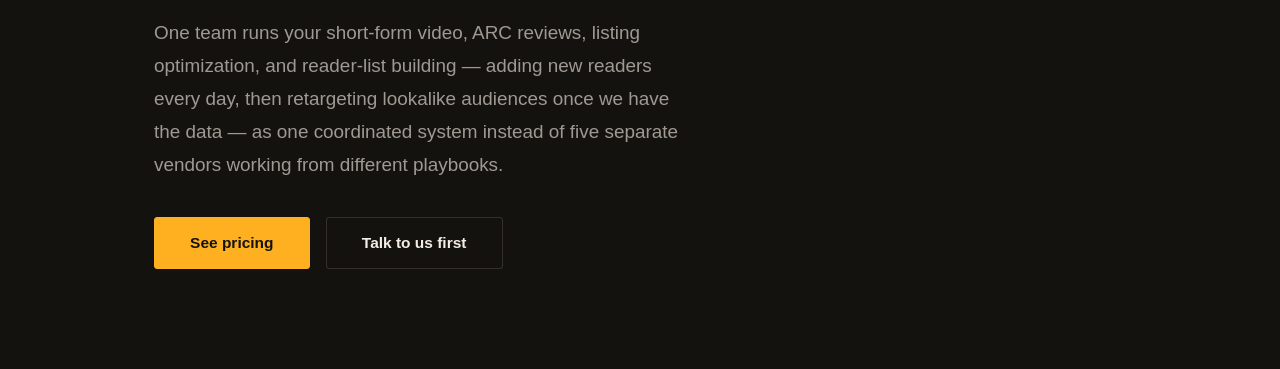
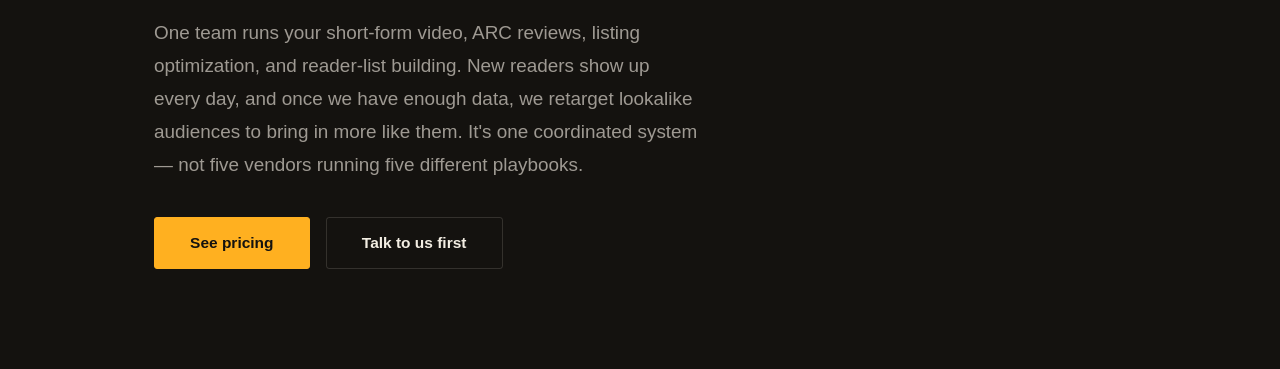
Before and after one commit to Booktok-max/Milky, a plain HTML site: page site/index.html in a window 1280 px wide. Shown: the part 411-780 px from the top of the page. Drawn offline with Linux system fonts and the light colour scheme; a web font is replaced by a local one.

Commit message:
Update index.html

```diff
--- a/site/index.html
+++ b/site/index.html
@@ -214,7 +214,7 @@ footer{background:var(--dark);color:var(--inv);padding:3.5rem 0 1.6rem;}
   <div class="wrap">
     <div class="eyebrow">For indie authors</div>
     <h1 class="hero-h1">Build a readership <em>that lasts.</em></h1>
-    <p class="hero-body">One team runs your short-form video, ARC reviews, listing optimization, and reader-list building &#8212; adding new readers every day, then retargeting lookalike audiences once we have the data &#8212; as one coordinated system instead of five separate vendors working from different playbooks.</p>
+    <p class="hero-body">One team runs your short-form video, ARC reviews, listing optimization, and reader-list building. New readers show up every day, and once we have enough data, we retarget lookalike audiences to bring in more like them. It's one coordinated system &#8212; not five vendors running five different playbooks.</p>
     <div class="btn-row">
       <a href="pricing.html" class="btn btn-amber">See pricing</a>
       <a href="mailto:nick@atomic-shelf.com" class="btn btn-gd">Talk to us first</a>
```
